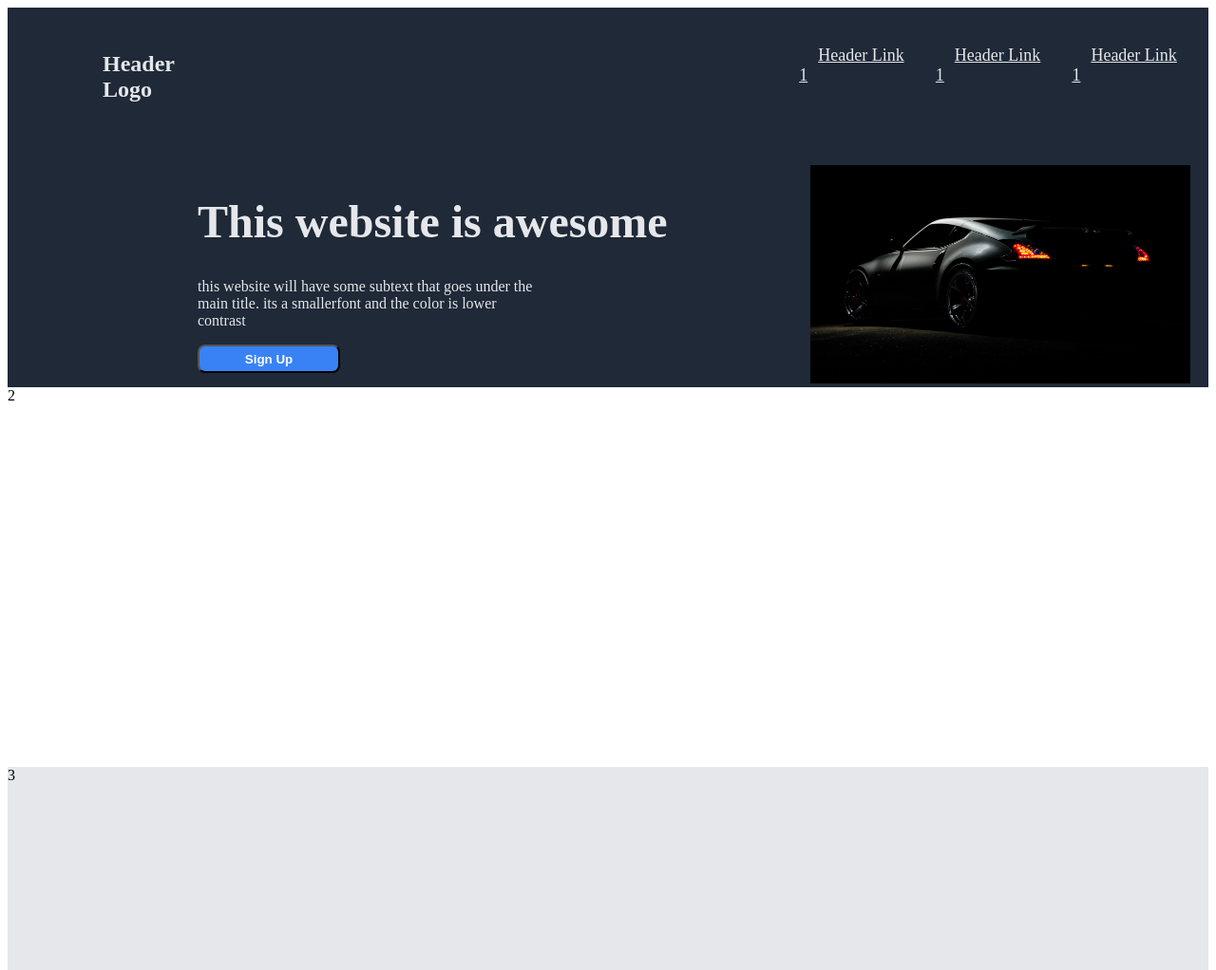
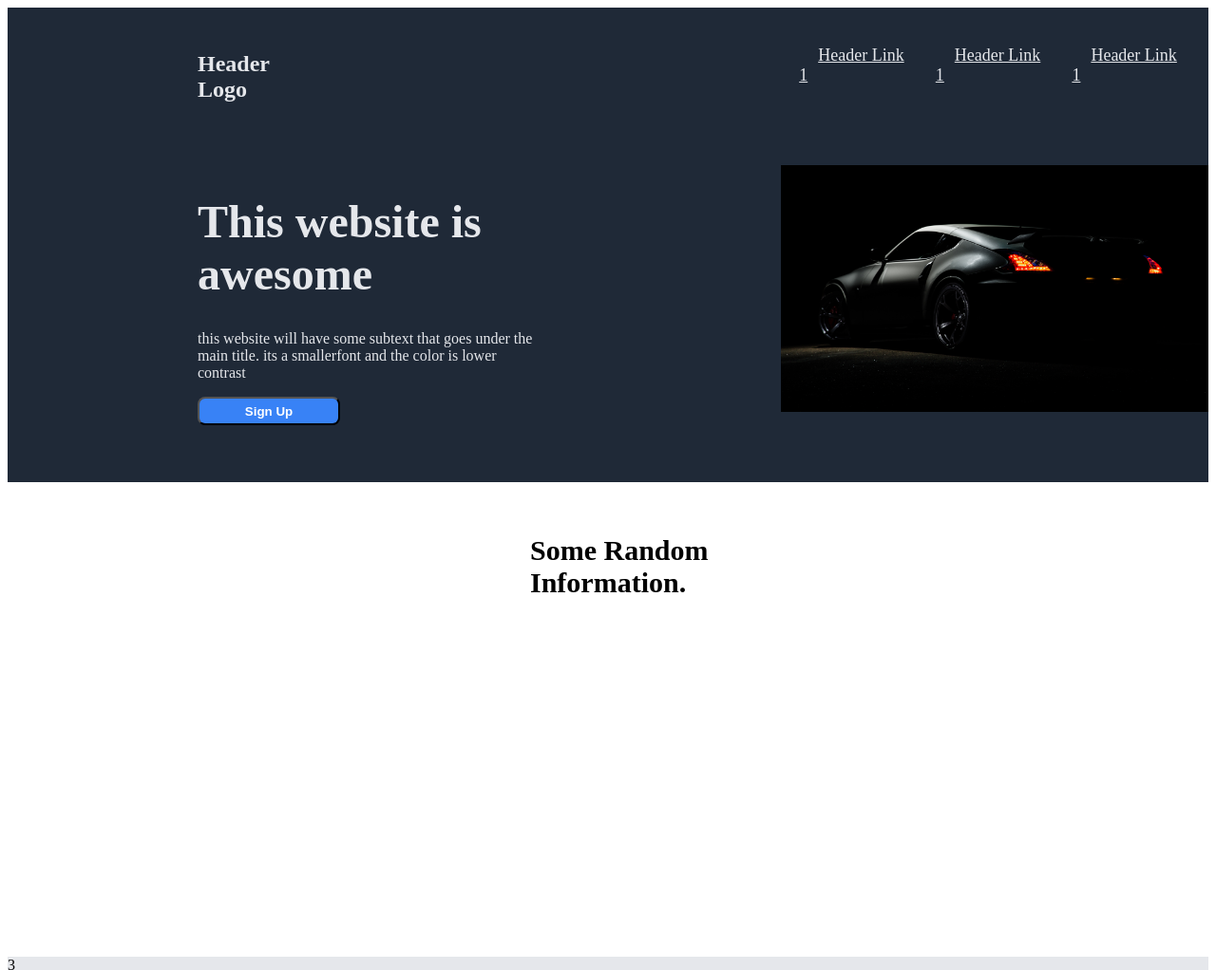
Before and after one commit to kgosintlhe3/businessLandingPage, a plain HTML site: page index.html in a window 1280 px wide. Shown: the top 1022 px of the page at 95% size. Drawn offline with Linux system fonts and the light colour scheme.

Commit message:
div two update

```diff
--- a/index.html
+++ b/index.html
@@ -33,7 +33,11 @@
 
 
 
-       <div class="sectionDiv, divTwo">2</div>
+       <div class="sectionDiv, divTwo">
+        <div class="divTwoTitle"><h2 class="divTwoHTwo">Some Random Information.</h2></div>
+
+
+       </div>
        <div class="sectionDiv, divThree">3</div>
        <div class="sectionDiv, divFour">4</div>
        <footer class="footer">footer</footer>
--- a/styles.css
+++ b/styles.css
@@ -1,7 +1,7 @@
 .divOne
 {
     background-color: #1F2937;
-    height: 400px;
+    height: 500px;
     color:#E5E7Eb;
 
 
@@ -23,13 +23,13 @@
 
 .headerLogoDiv
 {
-    padding-left: 100px;
+    padding-left: 200px;
     padding-top: 30px;
 }
 
 .aDiv1
 {
-    padding-left: 600px;
+    padding-left: 500px;
     padding-top: 40px;
 }
 .aDiv2, .aDiv3
@@ -69,8 +69,8 @@ a
 img
 {
     background-color: grey;
-    width: 400px;
-    height: 230px;
+    width: 450px;
+    height: 260px;
 
 }
 
@@ -87,7 +87,22 @@ button
 .divTwo
 {
     background-color: white;
-    height: 400px;
+    height: 500px;
+}
+
+.divTwoTitle
+{
+   padding-left: 550px;
+   padding-top: 30px;
+   padding-right: 450px;
+    height: 70px;
+
+}
+
+.divTwoHTwo
+{
+font-size: 30px;
+color: 1F2937;
 }
 
 .divThree
```
